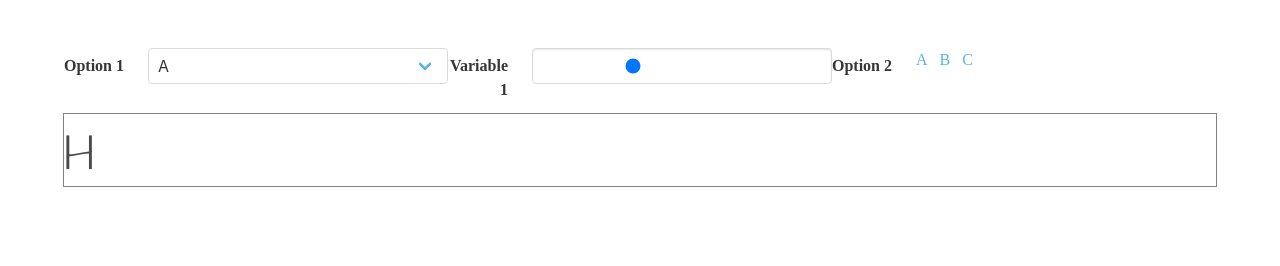
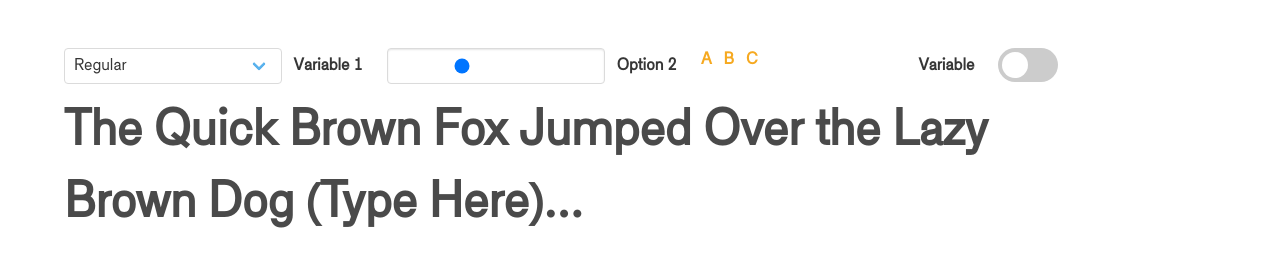
Before and after one commit to Metajake/variable-font, a plain HTML site: page index.pug in a window 1280 px wide. Drawn offline with nearby package versions, Linux system fonts and the light colour scheme; files that its build step writes are made by us from their sources; files whose address does not match are found by name.

Commit message:
Structure Desktop layout.

```diff
--- a/index.pug
+++ b/index.pug
@@ -18,22 +18,21 @@ html(lang="en")
             .column
               form
                 .field.is-horizontal
-                  .field-label.is-normal
-                    label.label Option 1
-                  .field-body
+                  .field-body.has-pad-right-tablet
                     .field
                       .control.is-expanded
                         .select.is-fullwidth
-                          select
-                            option(value="a") A
+                          select.is-fullwidth
+                            option(value="regular") Regular
+                            option(value="demibold") Demi Bold
                   .field-label.is-normal
-                    label.label Variable 1
-                  .field-body
+                    label.label Variable&nbsp;1
+                  .field-body.has-pad-right-tablet
                     .field
                       .control
                         input.input(type="range" min="100" max="900" value="350" class="slider" id="myRange")
                   .field-label.is-normal
-                    label.label Option 2
+                    label.label Option&nbsp;2
                   .field-body
                     .field.is-grouped
                       .control
@@ -42,8 +41,14 @@ html(lang="en")
                         a B
                       .control
                         a C
+                  .field-label.is-normal
+                    label.label Variable
+                  .field-body
+                    .field
+                      label.switch
+                        input(type="checkbox")
+                        span.toggle.round
                 .field
-                  .control
-                    #text-area(contenteditable)
-                      p Hello
+                  #text-area(contenteditable)
+                    p The Quick Brown Fox Jumped Over the Lazy Brown Dog (Type Here)...
     script(src="static/js/base_ui.js")
--- a/static/css/base.styl
+++ b/static/css/base.styl
@@ -1,3 +1,5 @@
+highlightColor = #F6A920
+
 @font-face{
   font-family: 'Aretha Variable';
   font-weight: 100 900;
@@ -6,14 +8,78 @@
   src: url('../VAR/ArethaGX.ttf') format('truetype-variations');
 }
 
+@font-face{
+  font-family: 'Animal-reg';
+  src: url('../fonts/UM_Animal-Regular.otf');
+}
+
+@font-face{
+  font-family: 'Animal-demi';
+  src: url('../fonts/UM_Animal-DemiBold.otf');
+}
+
 body
   font-family:"sans-serif"
+  font-weight:700
 
-// #form-content
-//   min-height:100%
+a
+  color: highlightColor
+  &:visited
+    color: highlightColor
+
+form *
+  font-family:"Animal-reg"
+
+.switch
+  position: relative
+  display: inline-block
+  width: 60px
+  height: 34px
+  input
+    opacity: 0
+    width: 0
+    height: 0
+
+.toggle
+  position: absolute
+  cursor: pointer
+  top: 0
+  left: 0
+  right: 0
+  bottom: 0
+  background-color: #ccc
+  -webkit-transition: .4s
+  transition: .4s
+  &:before
+    position: absolute
+    content: ""
+    height: 26px
+    width: 26px
+    left: 4px
+    bottom: 4px
+    background-color: white
+    -webkit-transition: .4s
+    transition: .4s
+
+input:checked + .toggle
+  background-color: highlightColor
+
+input:checked + .toggle:before
+  -webkit-transform: translateX(26px)
+  -ms-transform: translateX(26px)
+  transform: translateX(26px)
+
+input:focus + .toggle
+  box-shadow: 0 0 1px highlightColor
+
+.toggle.round
+  border-radius: 34px
+  &:before
+    border-radius: 50%
 
 #text-area
-  height:100%
-  outline:1px solid gray
   background-color:transparent
-  // height:100%
+  width:90%
+
+.has-pad-right-tablet
+  padding-right:.75rem
```
Also changed, not shown: index.html, static/css/base.css, static/fonts/UM_Animal-Black.otf (added), static/fonts/UM_Animal-DemiBold.otf (added), static/fonts/UM_Animal-Regular.otf (added).
